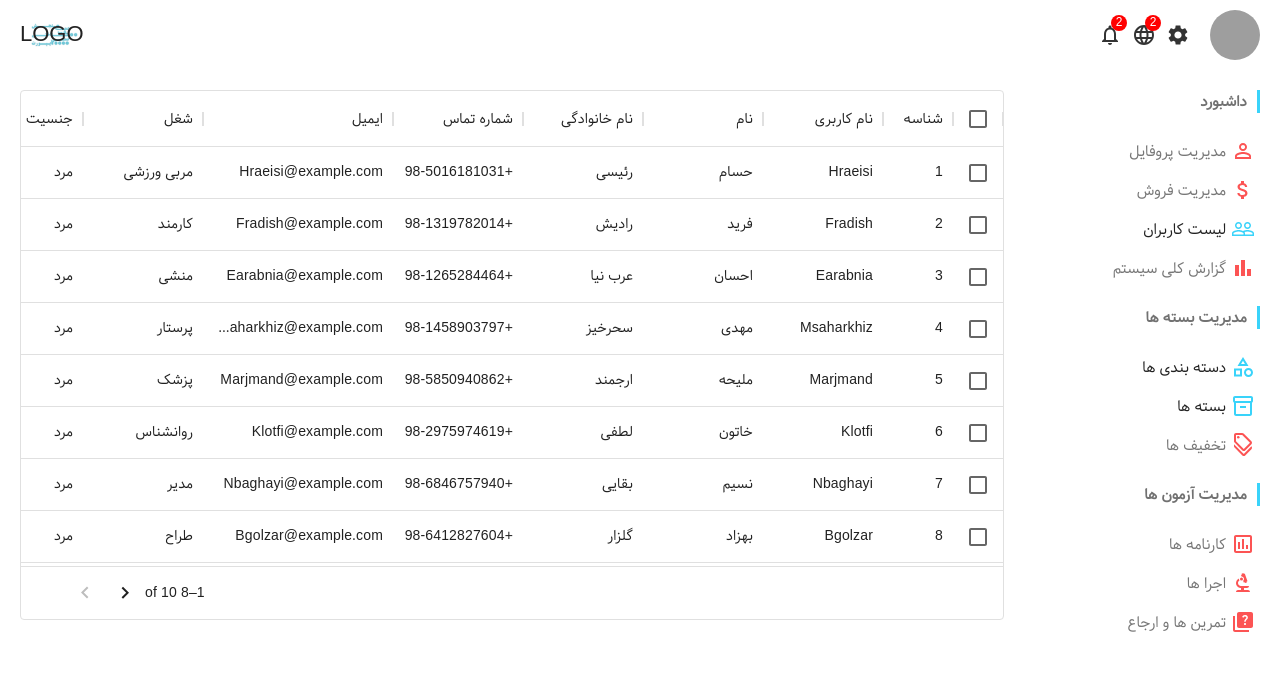
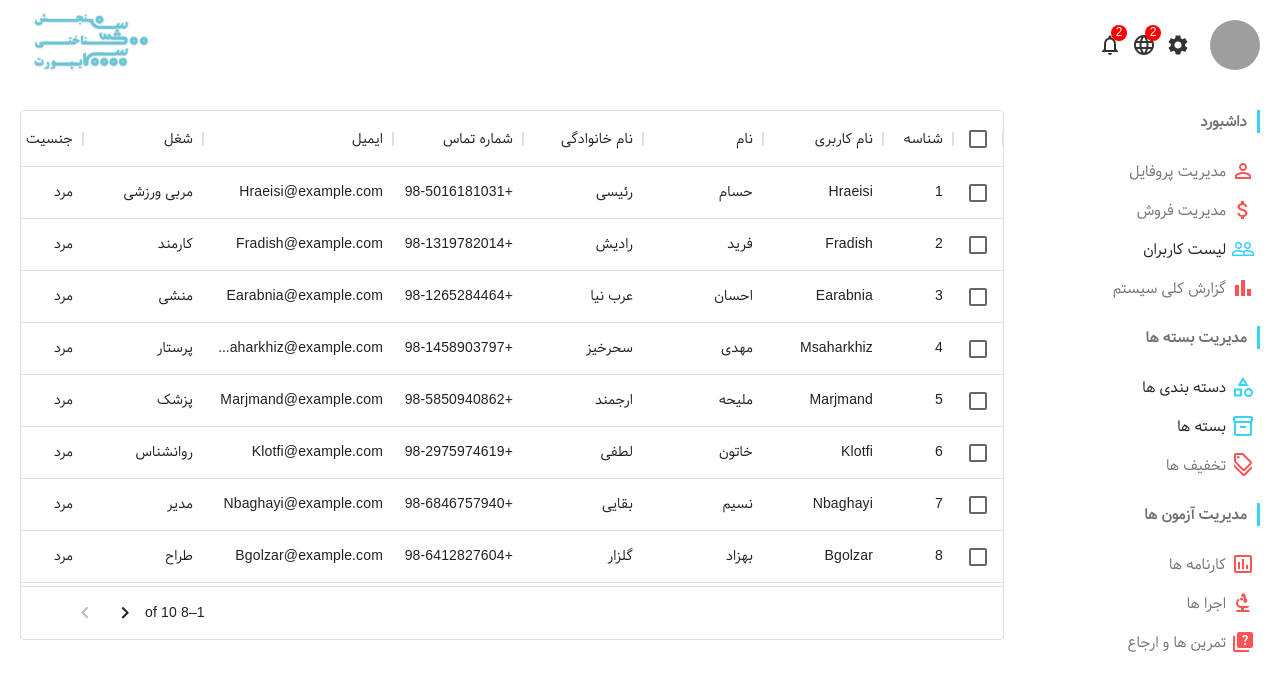
Before and after one commit to TaymazRAN/PsyportFront, a React (Create React App) app: page /admin in a window 1280 px wide. Shown: the top 690 px of the page. Built offline with nearby package versions, Linux system fonts and the light colour scheme; grey boxes are pictures that could not be loaded.

Commit message:
Minor fix

```diff
--- a/src/component/topBar/TopBar.jsx
+++ b/src/component/topBar/TopBar.jsx
@@ -8,7 +8,7 @@ export default function TopBar() {
 		<div className="topBar">
 			<div className="topBarWrapper">
 				<div className="topLeft">
-          <span className="logo boldText">LOGO</span>
+					<span className="logoAdmin"></span>
 				</div>
 				<div className="topRight">
 					<div className="topBarIconContainer">
--- a/src/component/topBar/topBar.css
+++ b/src/component/topBar/topBar.css
@@ -1,6 +1,6 @@
 .topBar{
     width: 100%;
-    height: 70px;
+    height: 90px;
     background-color: white;
     position: sticky;
     top: 0;
@@ -9,16 +9,20 @@
 
 .topBarWrapper{
     height: 100%;
-    padding: 10px 20px;
+    padding: 20px 20px;
     display: flex;
     align-items: center;
     justify-content: space-between;
 }
 
-.logo{
-    cursor: pointer;
-    font-size: 22px;
-    color: #222222;
+.logoAdmin{
+    display: inline-block;
+    width: 130px;
+    height: 130px;
+    background-position: center center;
+    background-repeat: no-repeat;
+    background-size: contain;
+    background-image: url('../../assets/image/png/logo.png');
 }
 
 .topRight{
--- a/src/pages/admin/Admin.jsx
+++ b/src/pages/admin/Admin.jsx
@@ -3,7 +3,7 @@ import SideBar from "../../component/sideBar/SideBar";
 import UserList from "../userList/UserList";
 import CategoryList from "../categoryList/CategoryList";
 import PackageList from "../packageList/PackageList";
-import { BrowserRouter as Router, Routes, Route } from "react-router-dom";
+import { Routes, Route } from "react-router-dom";
 import "./admin.css";
 
 export default function Admin() {
```
Lines whose indentation alone changed are shown as unchanged.
